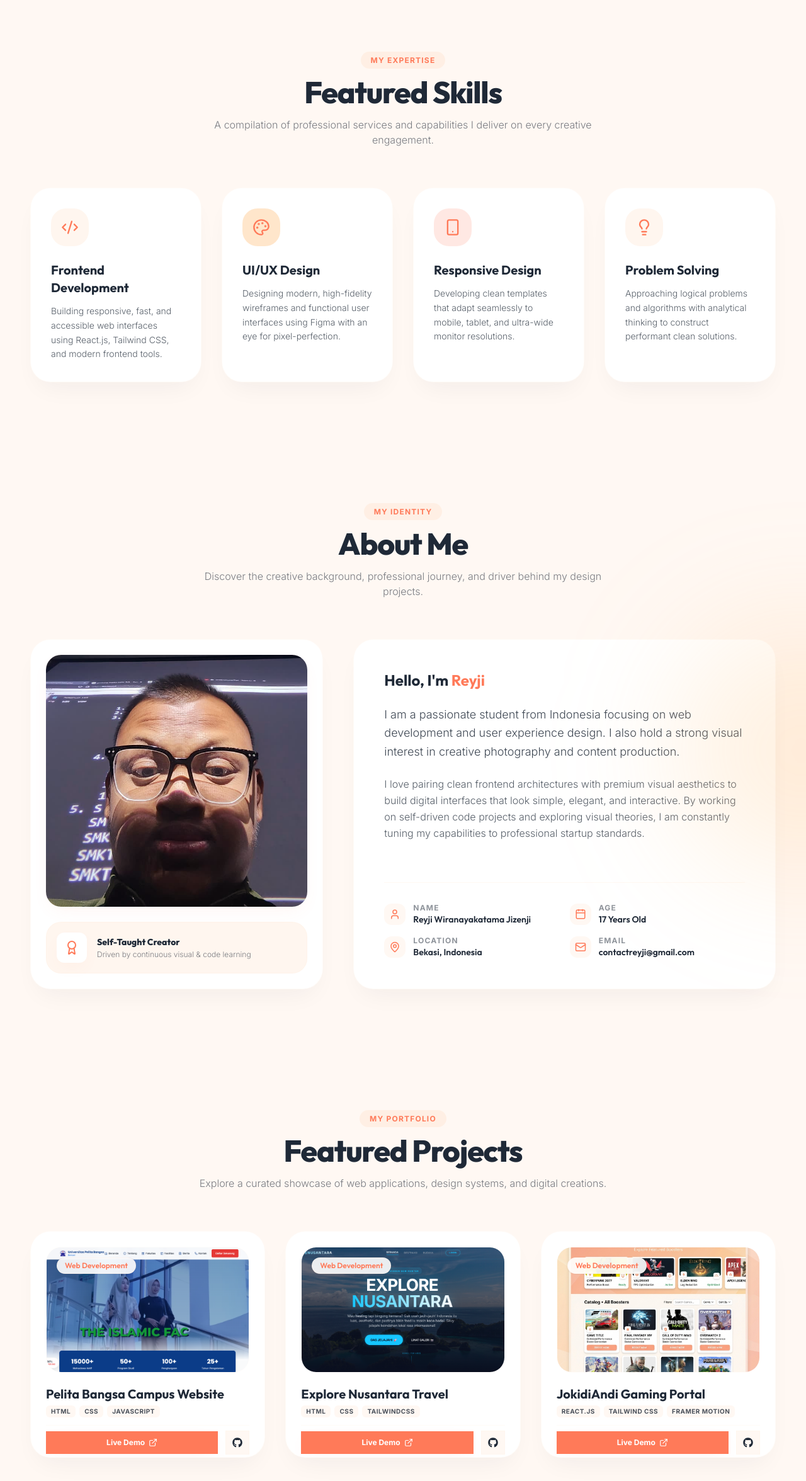
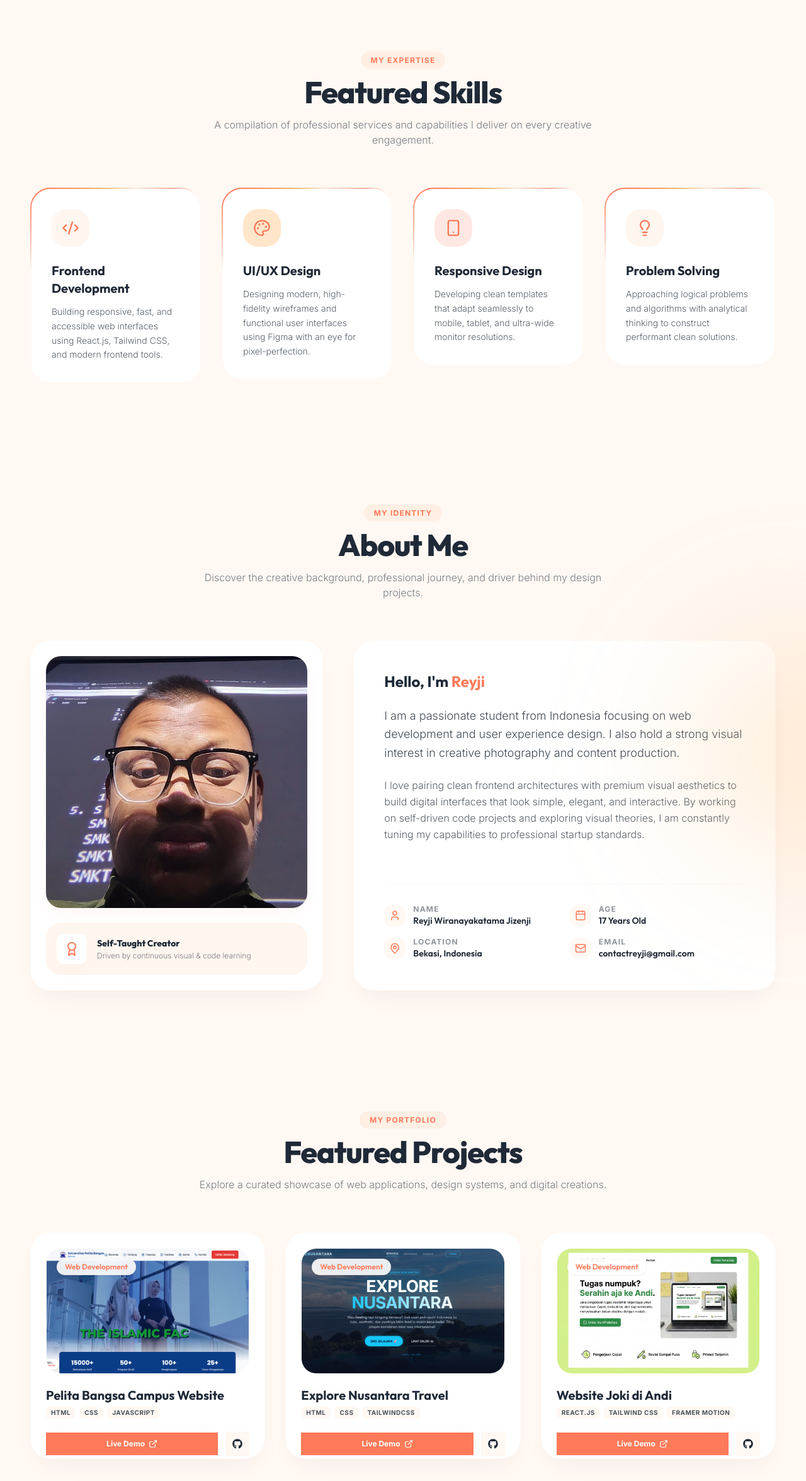
Before and after one commit to ReyjiKeren/portofolio, a React (Vite) app: page / in a window 1280 px wide. Shown: the part 814-3166 px from the top of the page at 63% size. Built offline with nearby package versions, Linux system fonts and the light colour scheme.

Commit message:
Update design

```diff
--- a/src/components/Sections/Skills.jsx
+++ b/src/components/Sections/Skills.jsx
@@ -1,42 +1,73 @@
 import { motion } from 'framer-motion';
 import { Code2, Palette, Smartphone, Lightbulb } from 'lucide-react';
+
+// React Bits Glow Card wrapper
+const GlowCard = ({ children }) => {
+  return (
+    <div className="relative p-[2px] rounded-[32px] group overflow-hidden">
+      {/* Rotating conic gradient - the glow border */}
+      <div
+        className="absolute w-[200%] h-[200%] top-[-50%] left-[-50%] animate-border-spin"
+        style={{
+          background:
+            'conic-gradient(transparent 240deg, #FF7A59 280deg, #FFB86B 310deg, #FFE8D6 330deg, #FFB4A2 350deg, transparent 360deg)',
+        }}
+      />
+      {/* Blur glow that intensifies on hover */}
+      <div
+        className="absolute inset-0 opacity-0 group-hover:opacity-60 transition-opacity duration-700 blur-xl animate-border-spin"
+        style={{
+          background:
+            'conic-gradient(transparent 240deg, #FF7A59 280deg, #FFB86B 320deg, transparent 360deg)',
+          transform: 'scale(1.15)',
+        }}
+      />
+      {/* Card Inner Content */}
+      <div className="relative bg-brand-card rounded-[30px] p-8 h-full flex flex-col items-start gap-6 hover:shadow-hover-card transition-shadow duration-300">
+        {children}
+      </div>
+    </div>
+  );
+};
 
 const Skills = () => {
   const skillsData = [
     {
       icon: <Code2 className="text-brand-primary" size={28} />,
       title: "Frontend Development",
-      description: "Building responsive, fast, and accessible web interfaces using React.js, Tailwind CSS, and modern frontend tools.",
-      color: "bg-brand-peach/40"
+      description:
+        "Building responsive, fast, and accessible web interfaces using React.js, Tailwind CSS, and modern frontend tools.",
+      color: "bg-brand-peach/40",
     },
     {
       icon: <Palette className="text-brand-primary" size={28} />,
       title: "UI/UX Design",
-      description: "Designing modern, high-fidelity wireframes and functional user interfaces using Figma with an eye for pixel-perfection.",
-      color: "bg-brand-secondary/35"
+      description:
+        "Designing modern, high-fidelity wireframes and functional user interfaces using Figma with an eye for pixel-perfection.",
+      color: "bg-brand-secondary/35",
     },
     {
       icon: <Smartphone className="text-brand-primary" size={28} />,
       title: "Responsive Design",
-      description: "Developing clean templates that adapt seamlessly to mobile, tablet, and ultra-wide monitor resolutions.",
-      color: "bg-brand-coral/30"
+      description:
+        "Developing clean templates that adapt seamlessly to mobile, tablet, and ultra-wide monitor resolutions.",
+      color: "bg-brand-coral/30",
     },
     {
       icon: <Lightbulb className="text-brand-primary" size={28} />,
       title: "Problem Solving",
-      description: "Approaching logical problems and algorithms with analytical thinking to construct performant clean solutions.",
-      color: "bg-brand-peach/40"
-    }
+      description:
+        "Approaching logical problems and algorithms with analytical thinking to construct performant clean solutions.",
+      color: "bg-brand-peach/40",
+    },
   ];
 
   const containerVariants = {
     hidden: { opacity: 0 },
     visible: {
       opacity: 1,
-      transition: {
-        staggerChildren: 0.15
-      }
-    }
+      transition: { staggerChildren: 0.15 },
+    },
   };
 
   const cardVariants = {
@@ -44,12 +75,15 @@ const Skills = () => {
     visible: {
       opacity: 1,
       y: 0,
-      transition: { duration: 0.6, ease: [0.16, 1, 0.3, 1] }
-    }
+      transition: { duration: 0.6, ease: [0.16, 1, 0.3, 1] },
+    },
   };
 
   return (
-    <section id="skills" className="py-24 px-6 md:px-12 bg-brand-bg relative overflow-hidden">
+    <section
+      id="skills"
+      className="py-24 px-6 md:px-12 bg-brand-bg relative overflow-hidden"
+    >
       <div className="max-w-7xl mx-auto">
         {/* Section Heading */}
         <div className="text-center max-w-2xl mx-auto mb-16 space-y-4">
@@ -77,34 +111,35 @@ const Skills = () => {
             transition={{ duration: 0.5, delay: 0.2 }}
             className="text-brand-text/60 font-light"
           >
-            A compilation of professional services and capabilities I deliver on every creative engagement.
+            A compilation of professional services and capabilities I deliver on
+            every creative engagement.
           </motion.p>
         </div>
 
-        {/* Horizontal Cards Grid */}
+        {/* Glow Cards Grid */}
         <motion.div
           variants={containerVariants}
           initial="hidden"
           whileInView="visible"
-          viewport={{ once: true, margin: "-100px" }}
+          viewport={{ once: true, margin: '-100px' }}
           className="grid grid-cols-1 md:grid-cols-2 lg:grid-cols-4 gap-8"
         >
           {skillsData.map((skill, index) => (
             <motion.div
               key={index}
               variants={cardVariants}
-              whileHover={{
-                y: -10,
-                shadow: "0 30px 60px -15px rgba(255, 122, 89, 0.15)"
-              }}
-              className="bg-brand-card rounded-3xl-custom p-8 border border-brand-peach/20 shadow-premium flex flex-col items-start gap-6 hover:border-brand-primary/30 transition-all duration-300"
+              whileHover={{ y: -8 }}
+              className="h-full"
             >
+              <GlowCard>
                 {/* Icon Container */}
-              <div className={`p-4 rounded-2xl-custom ${skill.color} flex items-center justify-center`}>
+                <div
+                  className={`p-4 rounded-2xl-custom ${skill.color} flex items-center justify-center`}
+                >
                   {skill.icon}
                 </div>
 
-              {/* Text Information */}
+                {/* Text */}
                 <div className="space-y-3">
                   <h3 className="text-xl font-bold font-outfit text-brand-text">
                     {skill.title}
@@ -113,6 +148,7 @@ const Skills = () => {
                     {skill.description}
                   </p>
                 </div>
+              </GlowCard>
             </motion.div>
           ))}
         </motion.div>
--- a/src/data/projects.js
+++ b/src/data/projects.js
@@ -21,11 +21,11 @@ export const projects = [
   },
   {
     id: 3,
-    title: "JokidiAndi Gaming Portal",
+    title: "Website Joki di Andi",
     category: "Web Development",
     tech: ["React.js", "Tailwind CSS", "Framer Motion"],
     image: "/images/jokidiandi.png",
-    demoLink: "https://github.com/ReyjiKeren/JokidiAndi",
+    demoLink: "https://jokidiandi.vercel.app/",
     githubLink: "https://github.com/ReyjiKeren/JokidiAndi",
     size: "col-span-1 lg:col-span-1 row-span-1"
   }
--- a/tailwind.config.js
+++ b/tailwind.config.js
@@ -23,6 +23,7 @@ export default {
       },
       animation: {
         'spin-slow': 'spin 8s linear infinite',
+        'border-spin': 'spin 6s linear infinite',
         'float-slow': 'float 6s ease-in-out infinite',
         'float-medium': 'float 4s ease-in-out infinite',
         'float-fast': 'float 3s ease-in-out infinite',
```
Also changed, not shown: public/images/jokidiandi.png. Lines whose indentation alone changed are shown as unchanged.
